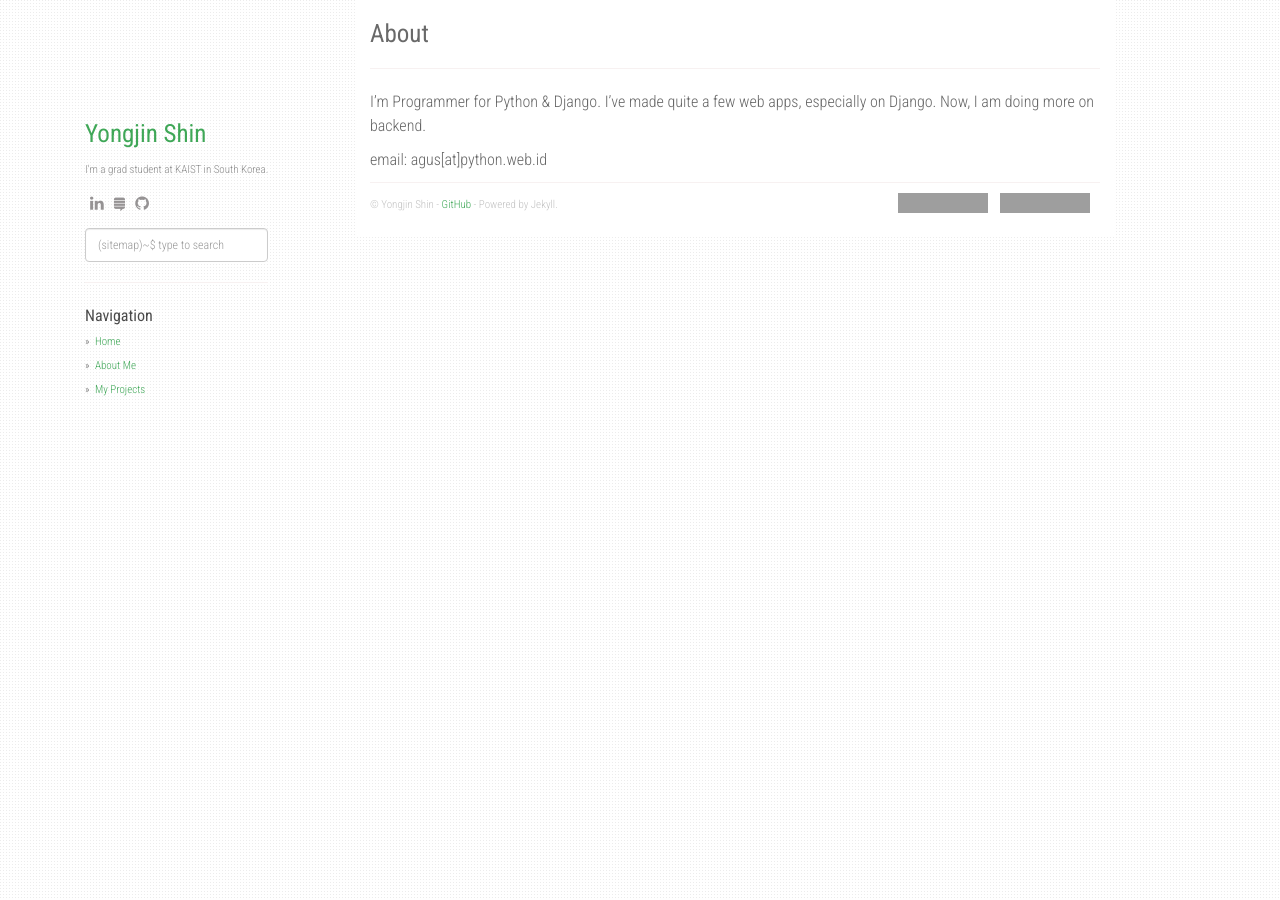
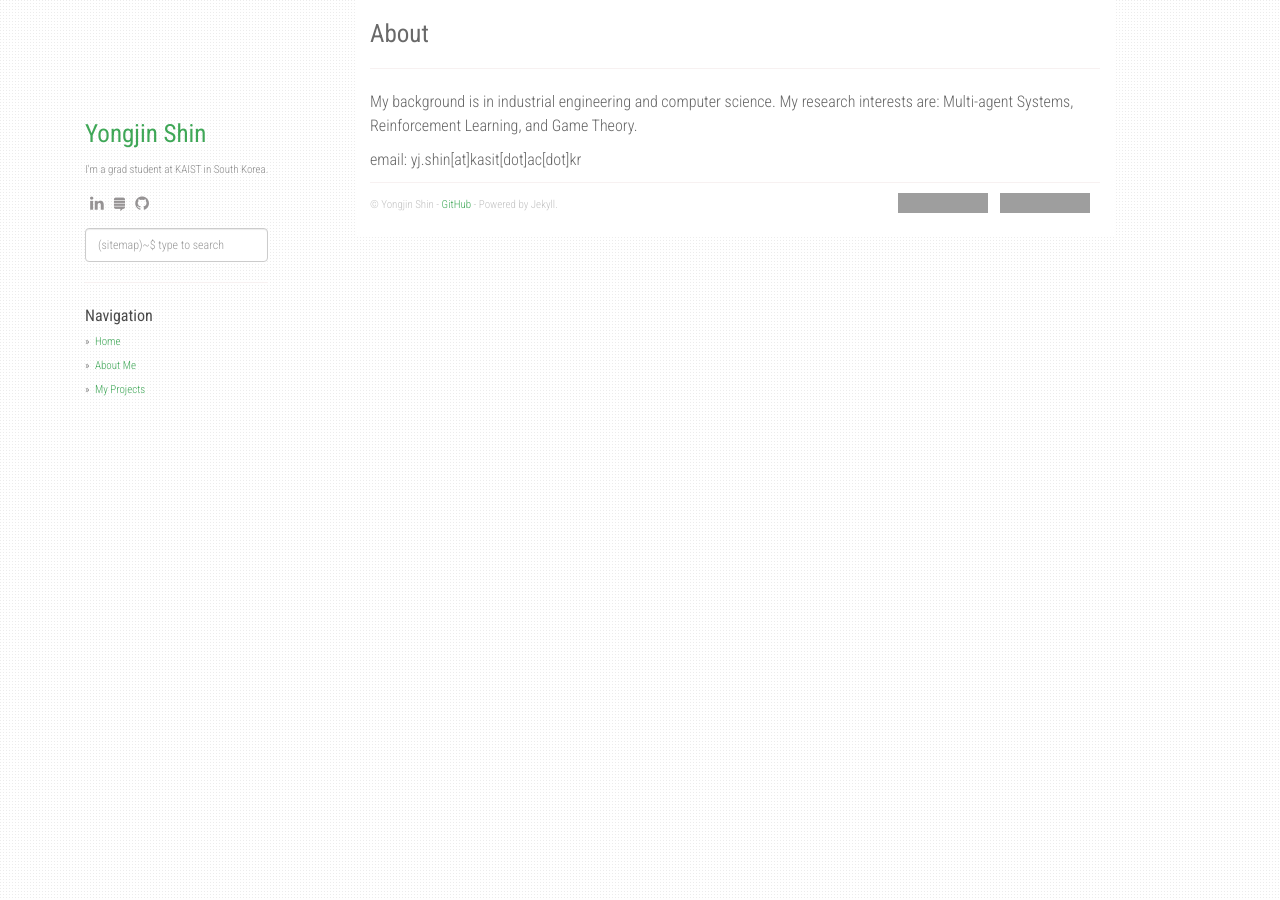
Before and after one commit to yongjin-shin/yongjin-shin.github.io, a Jekyll site: the page built from about.md, in a window 1280 px wide. Built offline with Jekyll 4.4.1, drawn with Linux system fonts in a browser that asks for light colours; nearby versions of some CDN libraries; comment, search, counter and statistics services are not loaded; grey boxes are pictures that could not be loaded.

Commit message:
changed info

```diff
--- a/about.md
+++ b/about.md
@@ -4,6 +4,6 @@ title: About
 permalink: /about/
 ---
 
-I'm Programmer for Python & Django. I've made quite a few web apps, especially on Django. Now, I am doing more on backend.
+My background is in industrial engineering and computer science. My research interests are: Multi-agent Systems, Reinforcement Learning, and Game Theory.
 
-email: agus[at]python.web.id
+email: yj.shin[at]kasit[dot]ac[dot]kr
```
